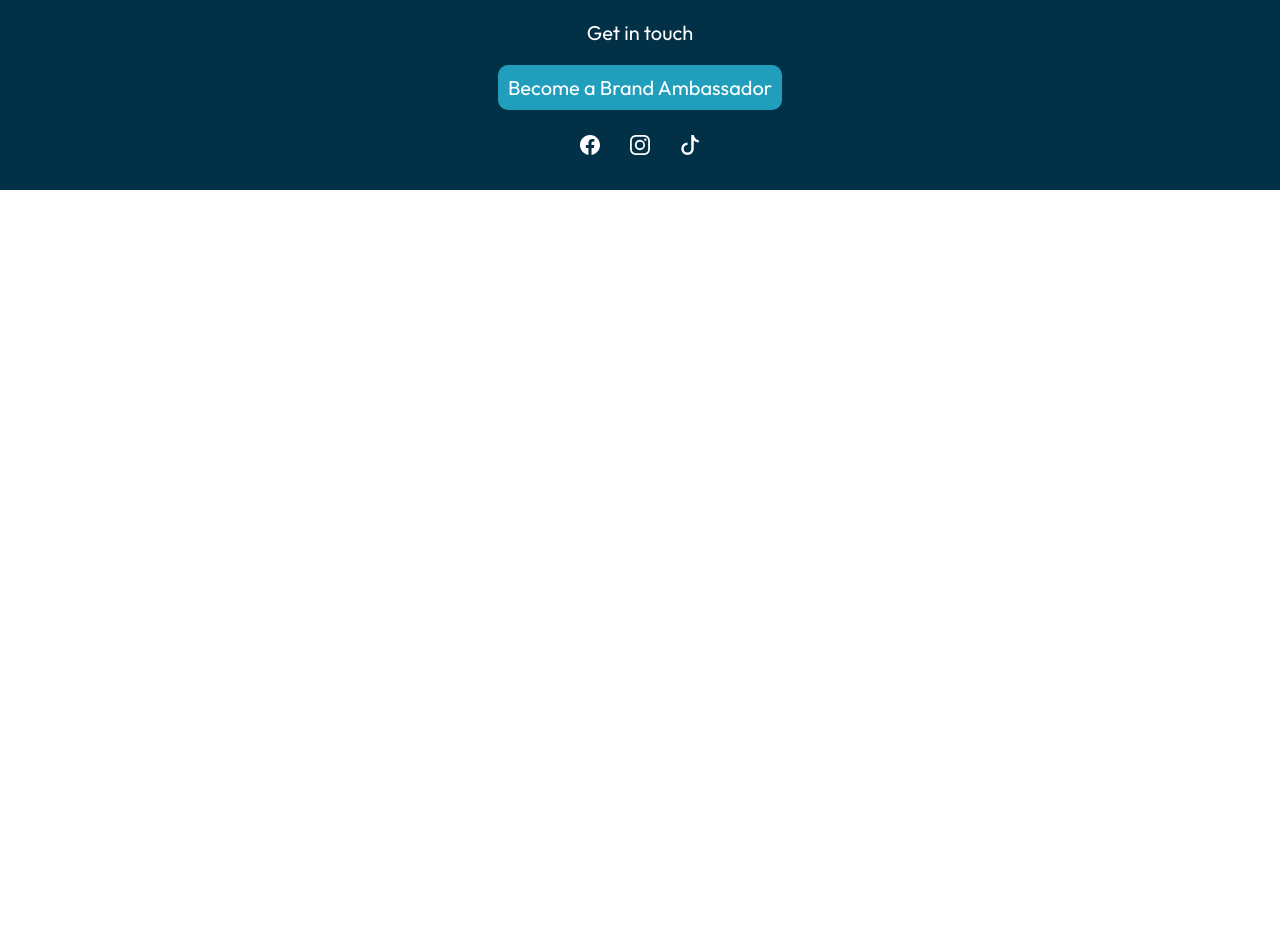
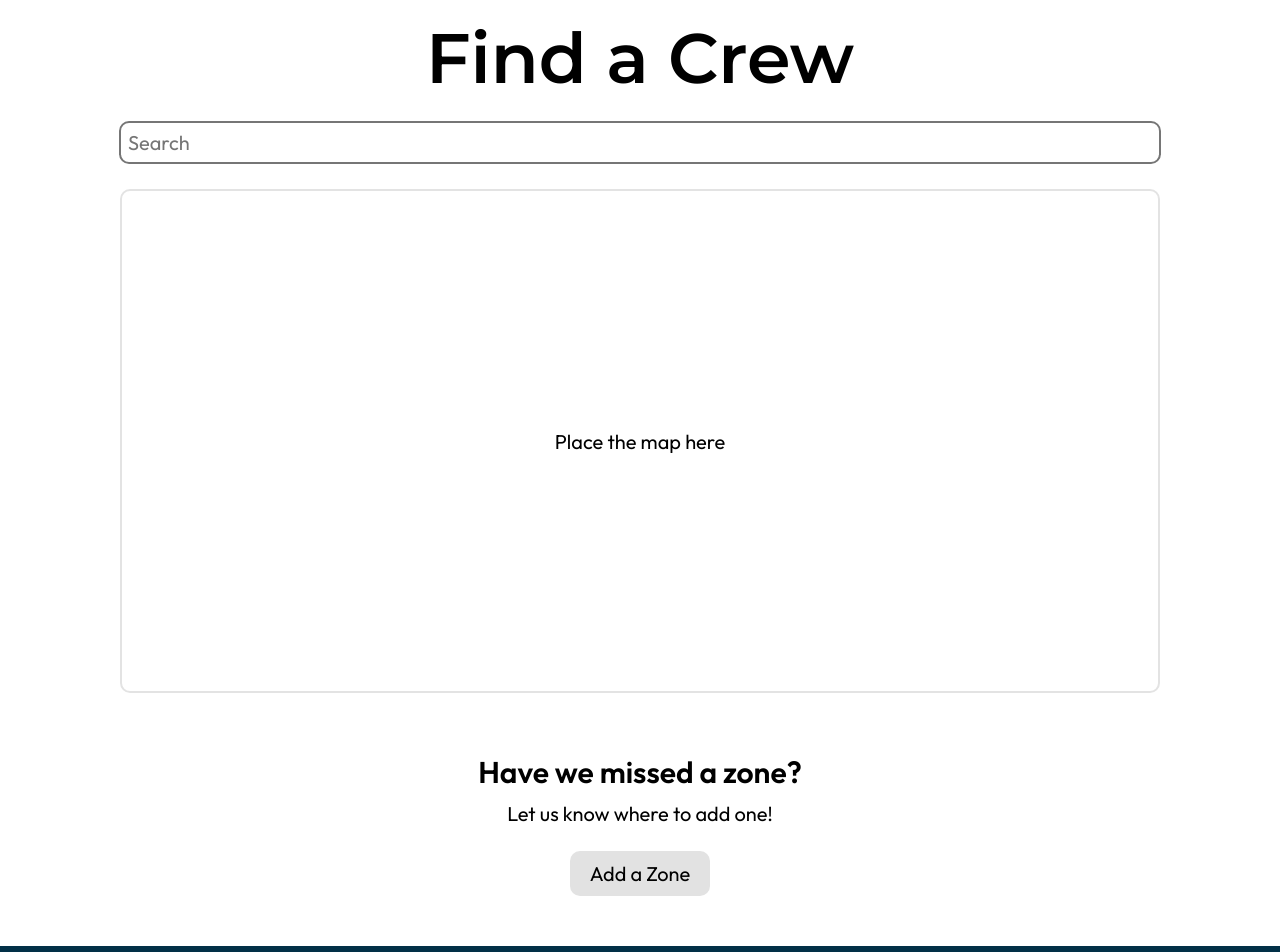
Before and after one commit to uobjuniorsolutions/Nuzones, a React (Vite) app in the folder frontend/: page /zone in a window 1280 px wide. Shown: the part 100-1052 px from the top of the page. Before the commit the page ends 800 px from the top, so only its background shows below. Built offline with nearby package versions, Linux system fonts and the light colour scheme.

Commit message:
Make Static AddZone page

```diff
--- a/frontend/src/global.css
+++ b/frontend/src/global.css
@@ -11,7 +11,7 @@
   display: flex;
   flex-direction: column;
   align-items: center;
-  margin: 40px 0px;
+  margin: 50px 0px;
   gap: 20px;
 }
 
--- a/frontend/src/pages/FindZone/FindZone.jsx
+++ b/frontend/src/pages/FindZone/FindZone.jsx
@@ -1,8 +1,18 @@
 import React from 'react'
+import styles from './FindZone.module.css'
 
 function FindZone() {
   return (
-    <div>Find a Zone</div>
+    <div className='content'>
+      <h1 className='title'>Find a Crew</h1>
+      <input className={styles.search} placeholder="Search"/>
+      <div className={styles.map}>Place the map here</div>
+      <div className={styles.missZone}>
+        <h2>Have we missed a zone?</h2>
+        <p>Let us know where to add one!</p>
+        <button className={styles.addZone}>Add a Zone</button>
+      </div>
+    </div>
   )
 }
 
--- /dev/null
+++ b/frontend/src/pages/FindZone/FindZone.module.css
@@ -0,0 +1,37 @@
+.search {
+    width: 80%;
+    padding: 7px;
+}
+
+.map {
+    width: 81%;
+    height: 500px;
+    border: 2px solid #e3e3e3;
+    border-radius: 10px;
+    display: flex;
+    flex-direction: column;
+    align-items: center;
+    justify-content: center;
+}
+
+.missZone {
+    margin-top: 40px;
+    display: flex;
+    flex-direction: column;
+    gap: 10px;
+    align-items: center;
+}
+
+.missZone h2 {
+    font-weight: 600;
+    font-size: 30px;
+}
+
+.addZone {
+    margin-top: 15px;
+    cursor: pointer;
+    background-color: #e2e2e2;
+    border-style: none;
+    border-radius: 10px;
+    padding: 10px 20px;
+}
```
